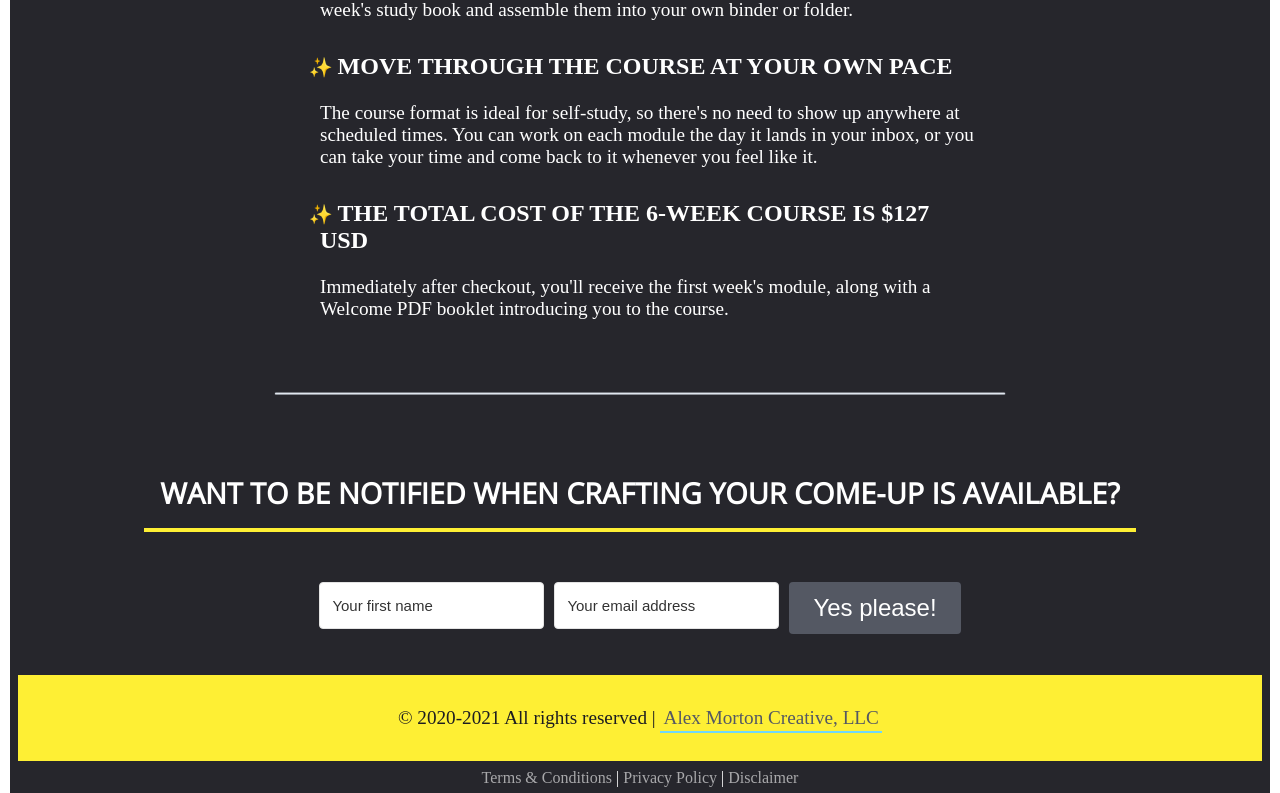
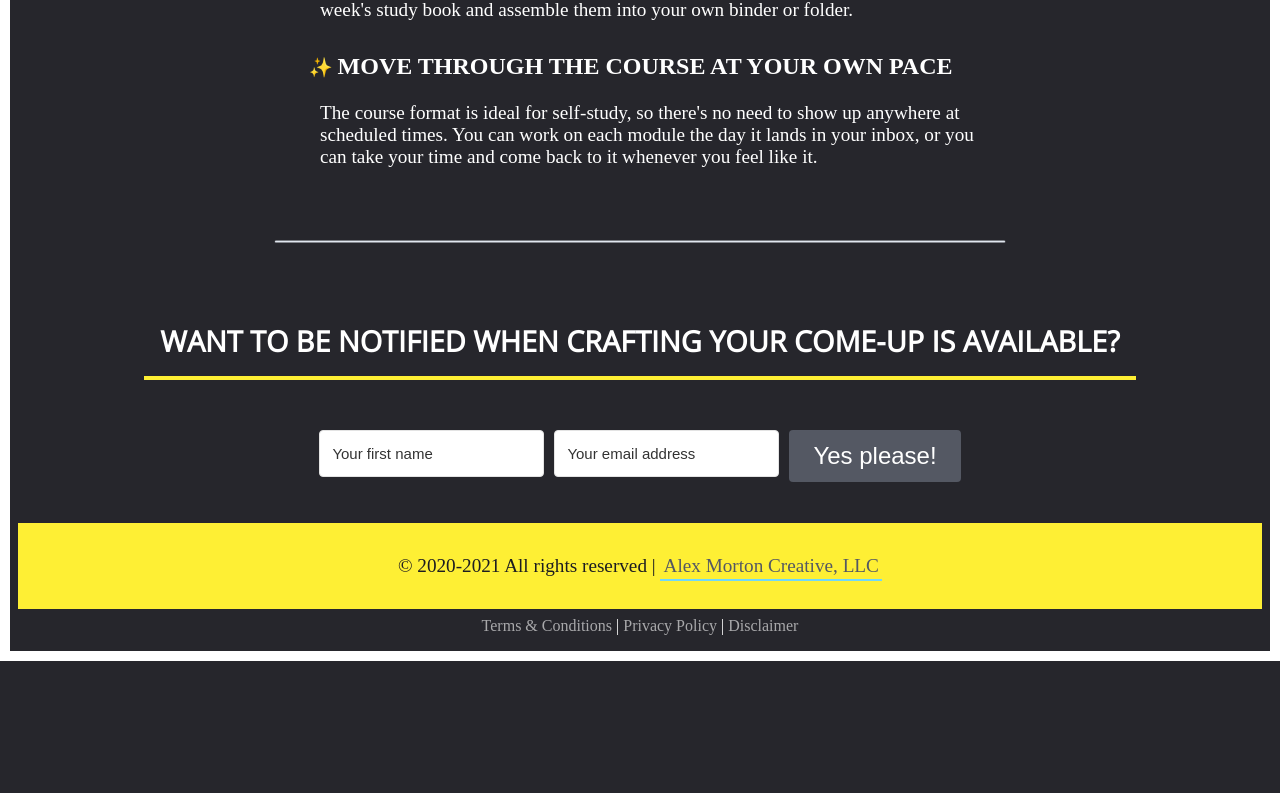
Before and after one commit to alexlsalt/crafting-your-comeup, a plain HTML site: page index.html in a window 1280 px wide. Shown: the part 8202-8995 px from the top of the page. After the commit the page ends 8843 px from the top, so only its background shows below. Drawn offline with nearby package versions, Linux system fonts and the light colour scheme.

Commit message:
Removed price

```diff
--- a/index.html
+++ b/index.html
@@ -862,10 +862,6 @@
           <span style="text-transform: uppercase; font-weight: bold">move through the course at your own pace</span><br /><br />
           The course format is ideal for self-study, so there's no need to show up anywhere at scheduled times. You can work on each module the day it lands in your inbox, or you can take your time and come back to it whenever you feel like it.
         </li>
-        <li>
-          <span style="text-transform: uppercase; font-weight: bold">the total cost of the 6-week course is $127 usd</span><br /><br />
-          Immediately after checkout, you'll receive the first week's module, along with a Welcome PDF booklet introducing you to the course.
-        </li>
       </ul>
     </section>
 
```
